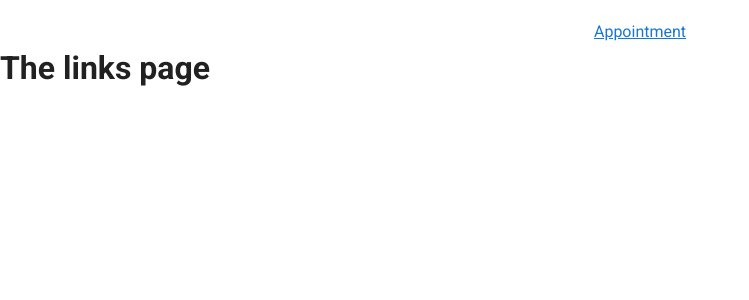
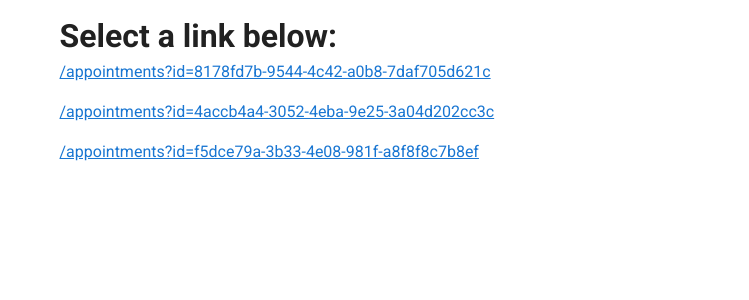
Before and after one commit to NourDT/air-fullstack-test, a Vue app in the folder airtest/: page / in a window 1280 px wide. Shown: the top 300 px of the page, without its empty margins (0-749 px from the left). Built offline with nearby package versions, Linux system fonts and the light colour scheme.

Commit message:
add links page

```diff
--- a/airtest/package.json
+++ b/airtest/package.json
@@ -10,6 +10,7 @@
   "dependencies": {
     "core-js": "^3.6.5",
     "date-fns": "^2.22.1",
+    "uuid": "^8.3.2",
     "vue": "^2.6.11",
     "vue-router": "^3.2.0",
     "vuetify": "^2.4.0"
--- a/airtest/src/views/Home.vue
+++ b/airtest/src/views/Home.vue
@@ -1,8 +1,28 @@
 <template>
-  <div>
-    <div class="text-center mt-5">
-      <router-link to="/appointments">Appointment</router-link>
+  <v-container>
+    <h1>Select a link below:</h1>
+    <div>
+      <template v-for="id in ids">
+        <p :key="id">
+          <router-link :to="`/appointments?id=${id}`">{{ `/appointments?id=${id}` }}</router-link>
+        </p>
+      </template>
     </div>
-    <h1>The links page</h1>
-  </div>
+  </v-container>
 </template>
+
+<script>
+import { v4 as uuidv4 } from 'uuid';
+
+export default {
+  name: 'Home',
+  data: () => ({
+    ids: []
+  }),
+  created() {
+    for (let i = 0; i < 3; i++) {
+      this.ids.push(uuidv4())
+    }
+  },
+}
+</script>
```
Also changed, not shown: 1 other file (tests, documents, lock files or other folders).
